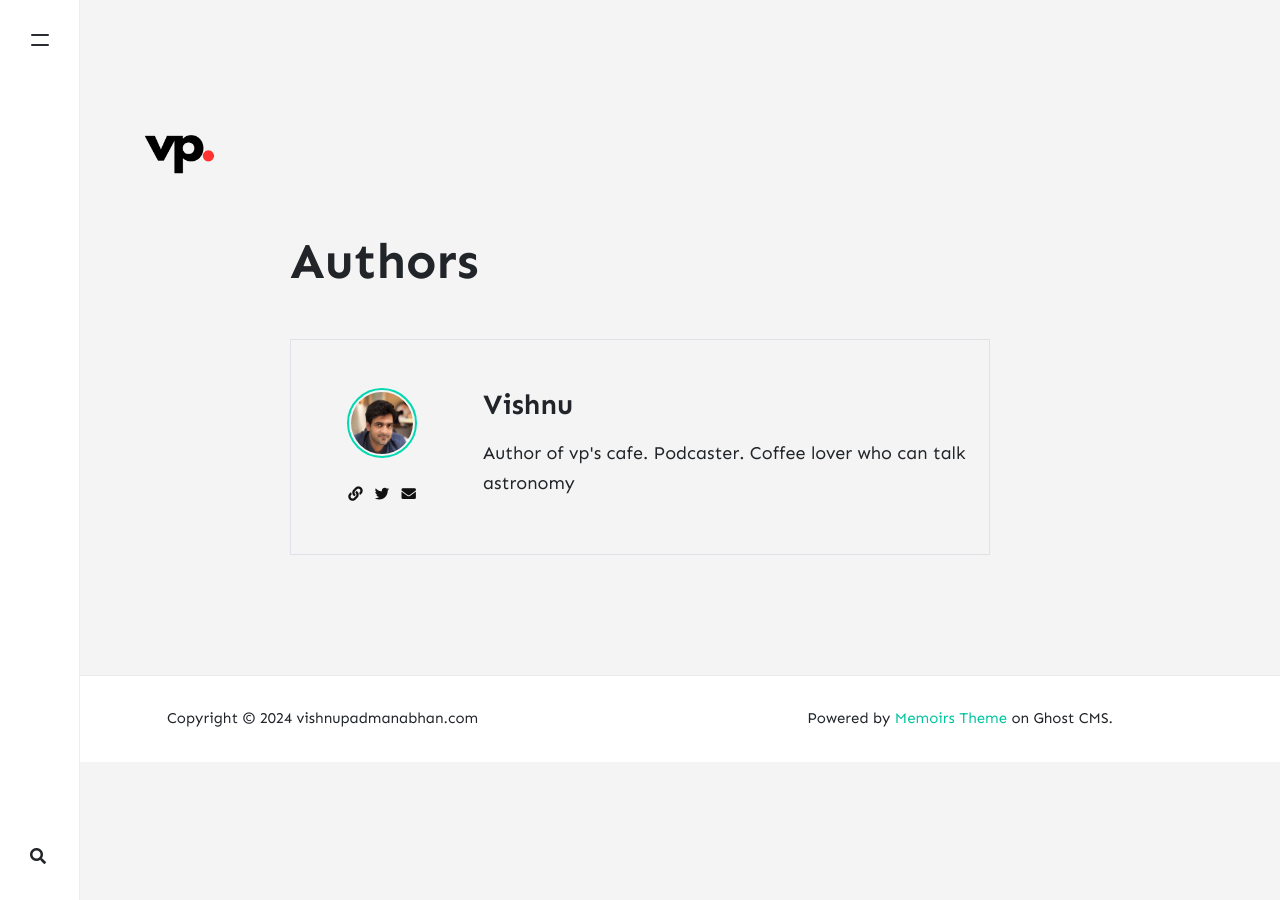
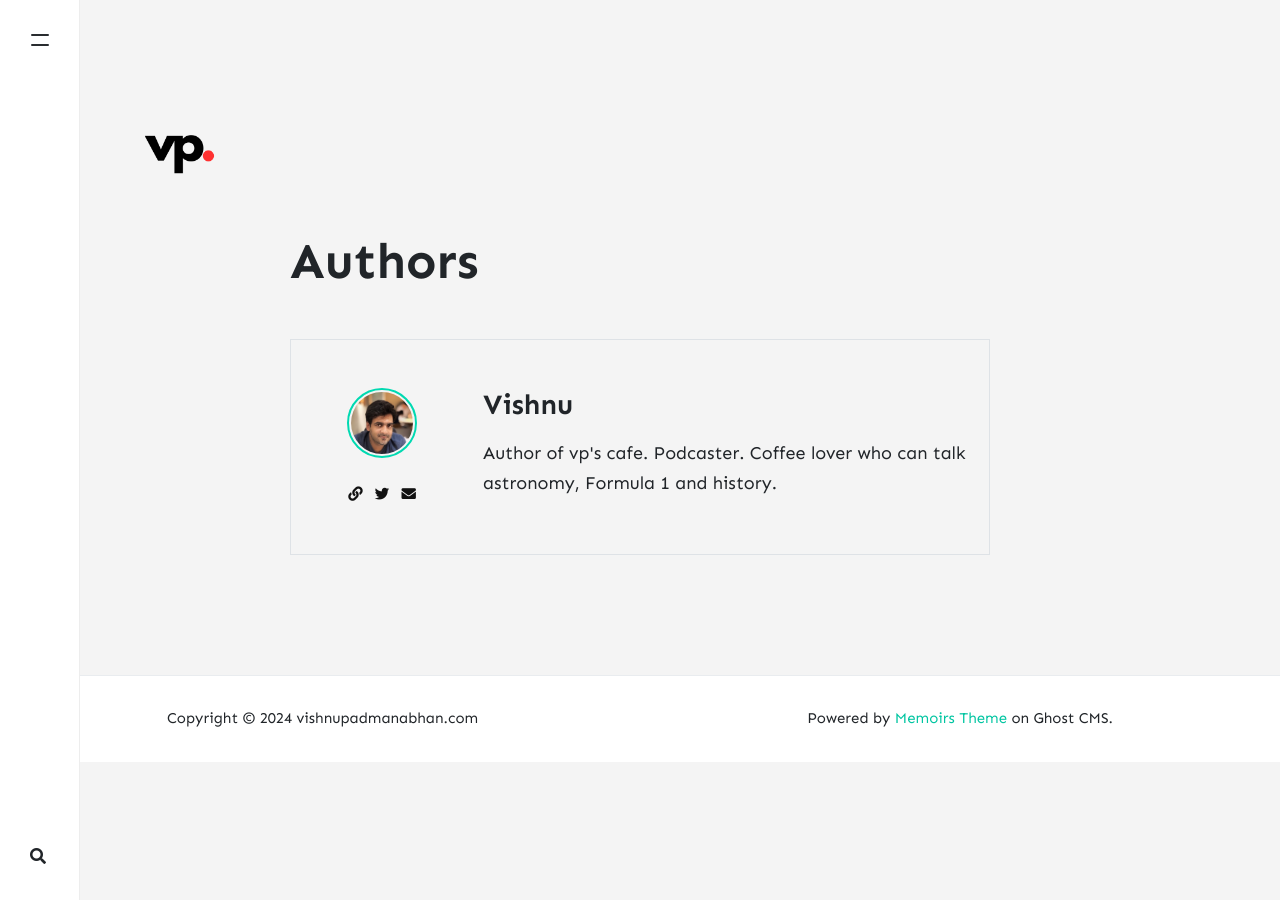
Before and after one commit to vishnupadmanabhan/vishnupadmanabhan.github.io, a Jekyll site: the page built from _pages/authors.html, in a window 1280 px wide. Built offline with Jekyll 4.4.1, drawn with Linux system fonts in a browser that asks for light colours; nearby versions of some CDN libraries.

Commit message:
updated author descrption

```diff
--- a/_config.yml
+++ b/_config.yml
@@ -22,7 +22,7 @@ authors:
     email: vp@vishnupadmanabhan.com
     web: https://vishnupadmanabhan.com
     twitter: https://twitter.com/neoelemento
-    description: "Author of vp's cafe. Podcaster. Coffee lover who can talk astronomy"
+    description: "Author of vp's cafe. Podcaster. Coffee lover who can talk astronomy, Formula 1 and history."
 
 # Plugins
 plugins:
```
